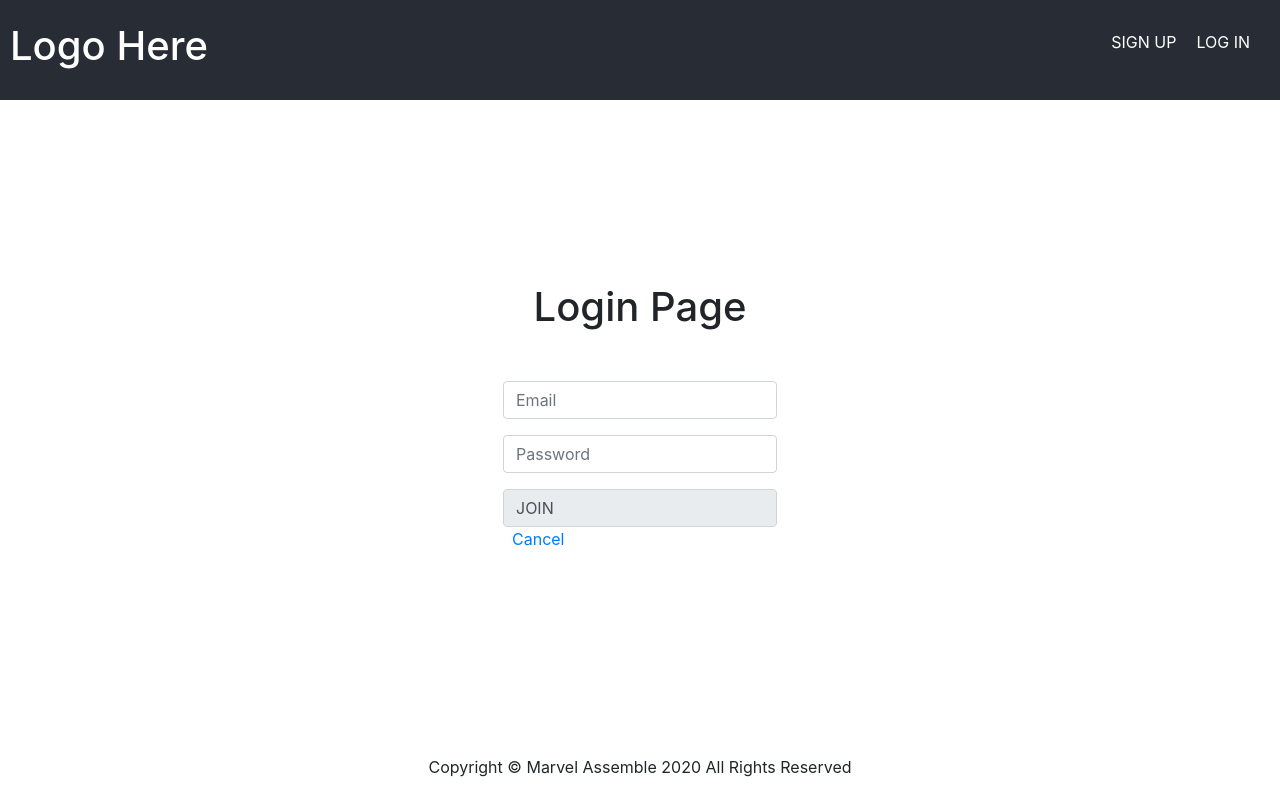
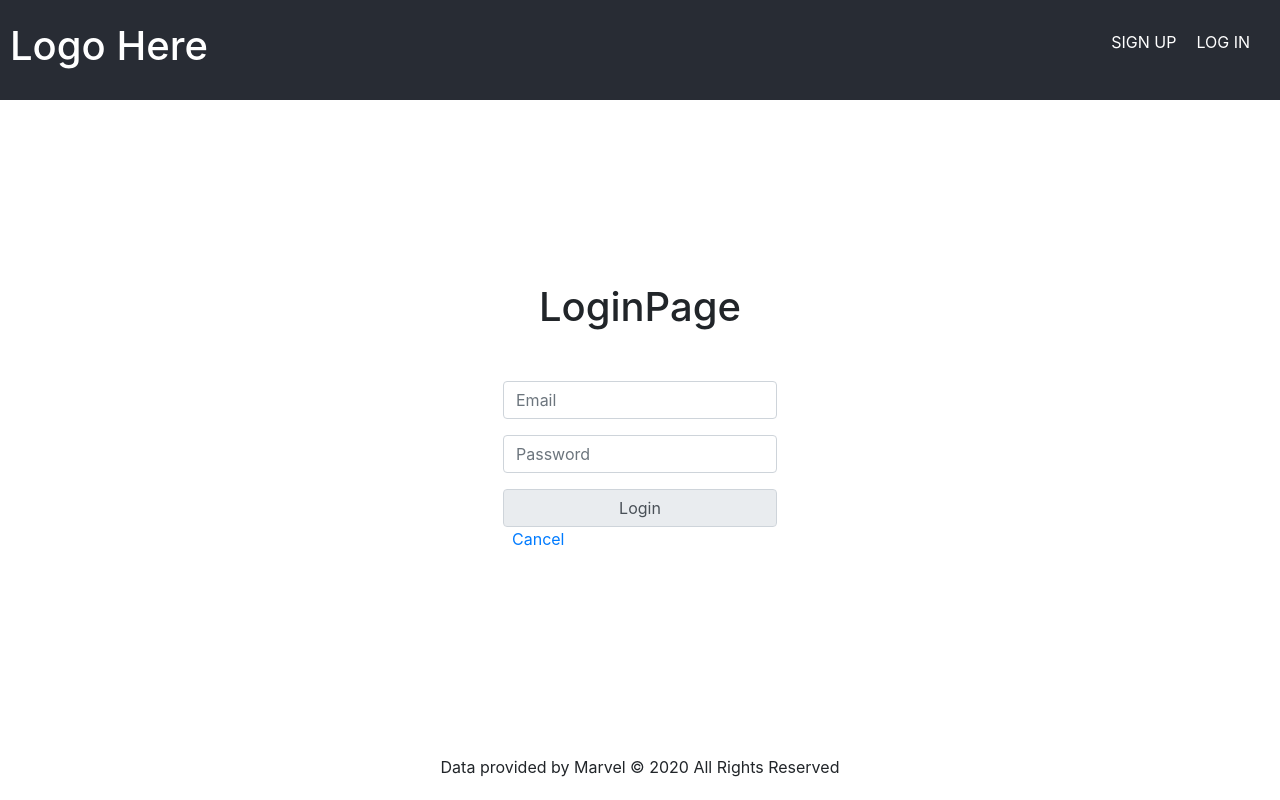
Before and after one commit to peterwgacek/marvel-assemble-frontend, a React (Create React App) app: page /login in a window 1280 px wide. Built offline with nearby package versions, Linux system fonts and the light colour scheme.

Commit message:
adds marvel-api base URL

```diff
--- a/src/App.js
+++ b/src/App.js
@@ -8,7 +8,7 @@ import DashboardPage from './pages/DashboardPage';
 import LoginPage from './pages/LoginPage';
 import SignupPage from './pages/SignupPage';
 
-import { Switch, Route, withRouter } from 'react-router-dom';
+import { Switch, Route, withRouter, Redirect } from 'react-router-dom';
 
 import { getUser, logout } from './services/userService';
 
@@ -41,7 +41,10 @@ function App(props) {
           <HomePage />
         } />
         <Route exact path="/dashboard" render={props =>
-          <DashboardPage />
+          getUser() ?
+            <DashboardPage />
+            :
+            <Redirect to="/login" />
         } />
         <Route exact path="/signup" render={props =>
           <SignupPage handleSignupOrLogin={handleSignupOrLogin} />
--- a/src/components/Footer/Footer.js
+++ b/src/components/Footer/Footer.js
@@ -5,7 +5,7 @@ export default function Footer(props) {
     return (
 
         <footer className="Footer">
-            <p>Copyright &copy; Marvel Assemble {new Date().getFullYear()} All Rights Reserved</p>
+            <p>Data provided by Marvel &copy;  {new Date().getFullYear()} All Rights Reserved</p>
             {/* <a href="https://www.linkedin.com/in/peterwgacek/"><i class="fab fa-linkedin"></i></a>
             <a href="https://github.com/peterwgacek"><i class="fab fa-github-square"></i></a> */}
         </footer>
--- a/src/pages/HomePage.js
+++ b/src/pages/HomePage.js
@@ -6,6 +6,13 @@ export default function HomePage(props) {
             <h1>
                 Home Page
          </h1>
+            <p>
+                Welcome True Believer to Marvel Assemble!
+                <br />
+                Here you can create your Super Hero (or Villain) dream team. You need to create an account in order to save your team but you don't need an account to get started.
+                <br />
+                Click Here! Or hit the Search at top of the page.
+         </p>
         </main>
     );
 }
--- a/src/pages/LoginPage.js
+++ b/src/pages/LoginPage.js
@@ -1,53 +1,55 @@
-
 import { useState } from 'react';
 import { Link } from 'react-router-dom';
 import { login } from '../services/userService';
 
 export default function LoginPage(props) {
-
-    // Component State
+    /* component state */
     const [formState, setFormState] = useState({
         email: "",
         password: ""
     });
-
-    //Handler Functions
+    /* handler functions */
     function handleChange(event) {
-        setFormState((prevState) => ({
+        setFormState(prevState => ({
             ...prevState,
             [event.target.name]: event.target.value
         }));
     }
 
-    function handleSumit(event) {
-        if (!formValid()) return; // stop program execution and get out
-
+    async function handleSubmit(event) {
+        event.preventDefault(); // disable default behavior
+        if (!formValid()) return;  // make sure form is valid
+        try {
+            await login(formState)
+            props.handleSignupOrLogin();
+        } catch (error) {
+            alert(error.message);
+        }
     }
 
-    //Helper Function
+    /* helper functions */
     function formValid() {
-        return !!(formState.email && formState.password)
+        return !!(formState.email && formState.password);
     }
+
 
     return (
         <main className="Page">
-            <h1>
-                Login Page
-         </h1>
-            <form>
+            <h1>LoginPage</h1>
+            <form onSubmit={handleSubmit}>
                 <div className="form-group">
                     <div className="col-sm-12">
-                        <input name="email" placeholder="Email" className="form-control" type="email" value={formState.email} onChange={handleChange} />
+                        <input onChange={handleChange} value={formState.email} name="email" placeholder="Email" className="form-control" type="email" />
                     </div>
                 </div>
                 <div className="form-group">
                     <div className="col-sm-12">
-                        <input name="password" placeholder="Password" className="form-control" type="password" value={formState.password} onChange={handleChange} />
+                        <input onChange={handleChange} value={formState.password} name="password" placeholder="Password" className="form-control" type="password" />
                     </div>
                 </div>
                 <div className="form-group">
                     <div className="col-sm-12">
-                        <input disabled={!formValid()} value="JOIN" className="form-control" type="sumbit" />
+                        <input disabled={!formValid()} value="Login" className="form-control" type="submit" />
                         &nbsp;&nbsp;
                         <Link to="/">Cancel</Link>
                     </div>
@@ -55,4 +57,4 @@ export default function LoginPage(props) {
             </form>
         </main>
     );
-}
+};
--- /dev/null
+++ b/src/services/marvel-api.js
@@ -0,0 +1,5 @@
+const BASE_URL = 'https://gateway.marvel.com:443/v1/public';
+
+export function getPosters() {
+    return fetch(BASE_URL + 'characters?apikey=e7b12cf757030bbeb7dbbaa7b1ab708e').then(res => res.json());
+}
```
Also changed, not shown: src/components/Header/Header.js (line endings or trailing spaces), src/pages/SearchPage.js (added), 1 other file (tests, documents, lock files or other folders).
